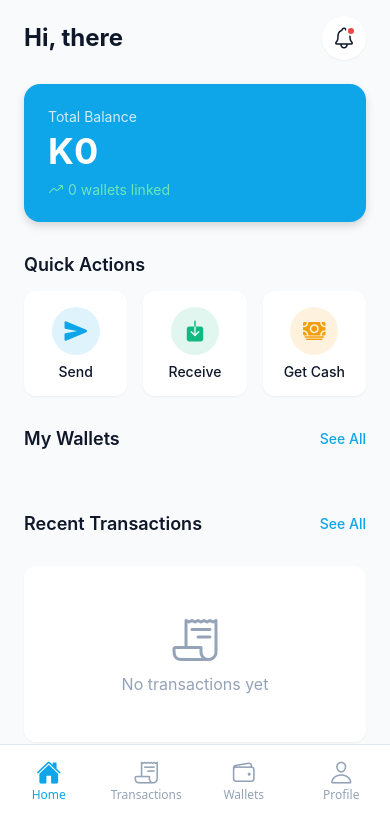
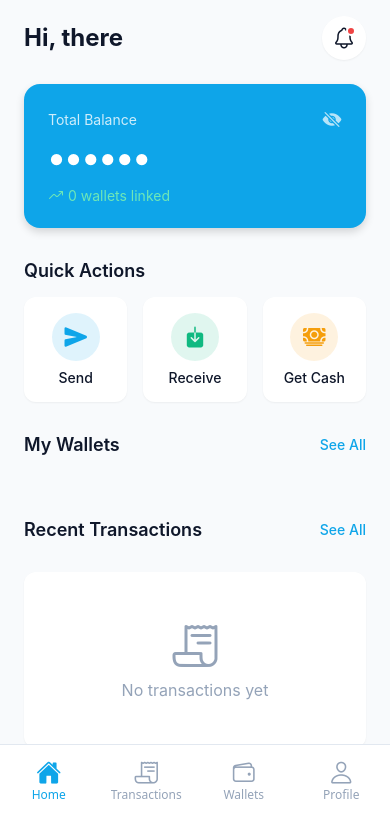
Before and after one commit to Gilbby/phonepay, a React Native app: screen /MainTabs in a window 390 px wide. Shown: the top 838 px of the page. Built offline with nearby package versions, Linux system fonts and the light colour scheme.

Commit message:
Pawapay Intergration Done

```diff
--- a/src/config/api.ts
+++ b/src/config/api.ts
@@ -4,8 +4,8 @@ import { Platform } from 'react-native';
 // When running on iOS simulator or Expo Go, localhost = your machine IP
 const BASE_URL =
   Platform.OS === 'android'
-    ? 'http://192.168.1.170:3000/api'
-    : 'http://192.168.1.170:3000/api';/* : 'http://localhost:3000/api'; */
+    ? 'http://10.143.252.59:3000/api'
+    : 'http://10.143.252.59:3000/api';/* : 'http://localhost:3000/api'; */
 
 export const API_URL = BASE_URL;
 
--- a/src/screens/main/HomeScreen.tsx
+++ b/src/screens/main/HomeScreen.tsx
@@ -39,6 +39,7 @@ const QuickActionButton = ({
 
 export default function HomeScreen({ navigation }: HomeScreenProps) {
   const [refreshing, setRefreshing] = useState(false);
+  const [showBalance, setShowBalance] = useState(false);
   const { wallets: walletList } = useWallets();
   const { user } = useApp();
 
@@ -73,11 +74,24 @@ export default function HomeScreen({ navigation }: HomeScreenProps) {
         </View>
 
         <View style={styles.balanceCard}>
-          <Text style={styles.balanceLabel}>Total Balance</Text>
-          <Text style={styles.balanceAmount}>K{totalBalance.toLocaleString()}</Text>
+          <View style={styles.balanceLabelRow}>
+            <Text style={styles.balanceLabel}>Total Balance</Text>
+            <TouchableOpacity onPress={() => setShowBalance(!showBalance)}>
+              <Ionicons
+                name={showBalance ? 'eye' : 'eye-off'}
+                size={20}
+                color="rgba(255, 255, 255, 0.7)"
+              />
+            </TouchableOpacity>
+          </View>
+          <Text style={styles.balanceAmount}>
+            {showBalance ? `K${totalBalance.toLocaleString()}` : '••••••'}
+          </Text>
           <View style={styles.balanceRow}>
             <Ionicons name="trending-up" size={16} color={COLORS.secondaryLight} />
-            <Text style={styles.balanceChange}>{walletList.length} wallet{walletList.length !== 1 ? 's' : ''} linked</Text>
+            <Text style={styles.balanceChange}>
+              {walletList.length} wallet{walletList.length !== 1 ? 's' : ''} linked
+            </Text>
           </View>
         </View>
 
@@ -108,7 +122,7 @@ export default function HomeScreen({ navigation }: HomeScreenProps) {
         <View style={styles.section}>
           <View style={styles.sectionHeader}>
             <Text style={styles.sectionTitle}>My Wallets</Text>
-              <TouchableOpacity onPress={() => navigation.navigate('Wallets')}>
+            <TouchableOpacity onPress={() => navigation.navigate('Wallets')}>
               <Text style={styles.seeAll}>See All</Text>
             </TouchableOpacity>
           </View>
@@ -192,10 +206,15 @@ const styles = StyleSheet.create({
     padding: SPACING.lg,
     ...SHADOWS.lg,
   },
+  balanceLabelRow: {
+    flexDirection: 'row',
+    justifyContent: 'space-between',
+    alignItems: 'center',
+    marginBottom: SPACING.xs,
+  },
   balanceLabel: {
     fontSize: FONTS.sizes.sm,
     color: 'rgba(255, 255, 255, 0.8)',
-    marginBottom: SPACING.xs,
   },
   balanceAmount: {
     fontSize: 36,
--- a/src/screens/main/WalletsScreen.tsx
+++ b/src/screens/main/WalletsScreen.tsx
@@ -5,7 +5,6 @@ import {
   StyleSheet,
   ScrollView,
   TouchableOpacity,
-  Switch,
   Alert,
   Modal,
   TextInput,
@@ -24,7 +23,7 @@ export default function WalletsScreen() {
   const [selectedWallet, setSelectedWallet] = useState<{ id: string } | null>(null);
   const { wallets: localWallets, refresh, setPrimary } = useWallets();
   const { token } = useApp();
-  const [showBalance, setShowBalance] = useState(true);
+  const [showBalance, setShowBalance] = useState(false);
   const [showAddModal, setShowAddModal] = useState(false);
   const [newPhone, setNewPhone] = useState('');
   const [isAdding, setIsAdding] = useState(false);
@@ -161,10 +160,7 @@ export default function WalletsScreen() {
                     </TouchableOpacity>
                     <TouchableOpacity
                       style={styles.removeButton}
-                      onPress={() => {
-                        console.log('isPrimary:', wallet.isPrimary, 'id:', wallet.id);
-                        handleRemoveWallet(wallet);
-                      }}
+                      onPress={() => handleRemoveWallet(wallet)}
                     >
                       <Ionicons name="trash-outline" size={16} color={COLORS.error} />
                       <Text style={styles.removeButtonText}>Remove Wallet</Text>
@@ -194,19 +190,6 @@ export default function WalletsScreen() {
         <View style={styles.section}>
           <Text style={styles.sectionTitle}>Wallet Settings</Text>
           <View style={styles.settingsCard}>
-            <View style={styles.settingRow}>
-              <View style={styles.settingInfo}>
-                <Ionicons name="eye-outline" size={20} color={COLORS.textSecondary} />
-                <Text style={styles.settingLabel}>Show Balance</Text>
-              </View>
-              <Switch
-                value={showBalance}
-                onValueChange={setShowBalance}
-                trackColor={{ false: COLORS.border, true: COLORS.primaryLight }}
-                thumbColor={showBalance ? COLORS.primary : COLORS.textMuted}
-              />
-            </View>
-            <View style={styles.settingDivider} />
             <TouchableOpacity style={styles.settingRow}>
               <View style={styles.settingInfo}>
                 <Ionicons name="notifications-outline" size={20} color={COLORS.textSecondary} />
--- a/src/screens/transactions/GetCashAmountScreen.tsx
+++ b/src/screens/transactions/GetCashAmountScreen.tsx
@@ -33,13 +33,12 @@ export default function GetCashAmountScreen({ navigation, route }: RootStackScre
   const numericAmount = parseFloat(amount) || 0;
   const fee = calculateFee(numericAmount);
   const total = numericAmount + fee;
-  const hasInsufficientFunds = total > (primaryWallet.balance || 0);
   const isValidAmount = numericAmount > 0;
 
   const quickAmounts = [100, 200, 500, 1000];
 
   const handleWithdraw = async () => {
-    if (!isValidAmount || hasInsufficientFunds) return;
+    if (!isValidAmount) return;
 
     setIsLoading(true);
     try {
@@ -112,11 +111,8 @@ export default function GetCashAmountScreen({ navigation, route }: RootStackScre
             />
           </View>
           <Text style={styles.balanceText}>
-            Available: K{(primaryWallet.balance || 0).toLocaleString()} ({primaryWallet.name})
+            Withdrawing from {(primaryWallet as any).provider ?? primaryWallet.name ?? ''} wallet
           </Text>
-          {hasInsufficientFunds && (
-            <Text style={styles.errorText}>Insufficient balance</Text>
-          )}
         </View>
 
         <View style={styles.quickAmountsContainer}>
@@ -172,10 +168,10 @@ export default function GetCashAmountScreen({ navigation, route }: RootStackScre
         <Button
           style={[
             styles.withdrawButton,
-            (!isValidAmount || hasInsufficientFunds) && styles.withdrawButtonDisabled,
+            !isValidAmount && styles.withdrawButtonDisabled,
           ]}
           onPress={handleWithdraw}
-          disabled={!isValidAmount || hasInsufficientFunds || isLoading}
+          disabled={!isValidAmount || isLoading}
         >
           {isLoading ? (
             <ActivityIndicator color={COLORS.white} />
@@ -264,11 +260,6 @@ const styles = StyleSheet.create({
     fontSize: FONTS.sizes.sm,
     color: COLORS.textMuted,
     marginTop: SPACING.md,
-  },
-  errorText: {
-    fontSize: FONTS.sizes.sm,
-    color: COLORS.error,
-    marginTop: SPACING.xs,
   },
   quickAmountsContainer: {
     flexDirection: 'row',
--- a/src/screens/transactions/SendAmountScreen.tsx
+++ b/src/screens/transactions/SendAmountScreen.tsx
@@ -25,13 +25,12 @@ export default function SendAmountScreen({ navigation, route }: RootStackScreenP
   const numericAmount = parseFloat(amount) || 0;
   const fee = calculateFee(numericAmount);
   const total = numericAmount + fee;
-  const hasInsufficientFunds = total > (primaryWallet.balance || 0);
   const isValidAmount = numericAmount > 0;
 
   const quickAmounts = [50, 100, 200, 500];
 
   const handleContinue = () => {
-    if (!isValidAmount || hasInsufficientFunds) return;
+    if (!isValidAmount) return;
     navigation.navigate('SendConfirm', {
       recipient,
       amount: numericAmount,
@@ -78,11 +77,8 @@ export default function SendAmountScreen({ navigation, route }: RootStackScreenP
             />
           </View>
           <Text style={styles.balanceText}>
-            Available: K{(primaryWallet.balance || 0).toLocaleString()} ({(primaryWallet as any).provider ?? primaryWallet.name ?? ''})
+            Sending from {(primaryWallet as any).provider ?? primaryWallet.name ?? ''} wallet
           </Text>
-          {hasInsufficientFunds && (
-            <Text style={styles.errorText}>Insufficient balance</Text>
-          )}
         </View>
 
         <View style={styles.quickAmountsContainer}>
@@ -130,10 +126,10 @@ export default function SendAmountScreen({ navigation, route }: RootStackScreenP
         <Button
           style={[
             styles.continueButton,
-            (!isValidAmount || hasInsufficientFunds) && styles.continueButtonDisabled,
+            !isValidAmount && styles.continueButtonDisabled,
           ]}
           onPress={handleContinue}
-          disabled={!isValidAmount || hasInsufficientFunds}
+          disabled={!isValidAmount}
         >
           <Text style={styles.continueButtonText}>Continue</Text>
           <Ionicons name="arrow-forward" size={20} color={COLORS.white} />
@@ -220,11 +216,6 @@ const styles = StyleSheet.create({
     fontSize: FONTS.sizes.sm,
     color: COLORS.textMuted,
     marginTop: SPACING.md,
-  },
-  errorText: {
-    fontSize: FONTS.sizes.sm,
-    color: COLORS.error,
-    marginTop: SPACING.xs,
   },
   quickAmountsContainer: {
     flexDirection: 'row',
```
Lines whose indentation alone changed are shown as unchanged.
